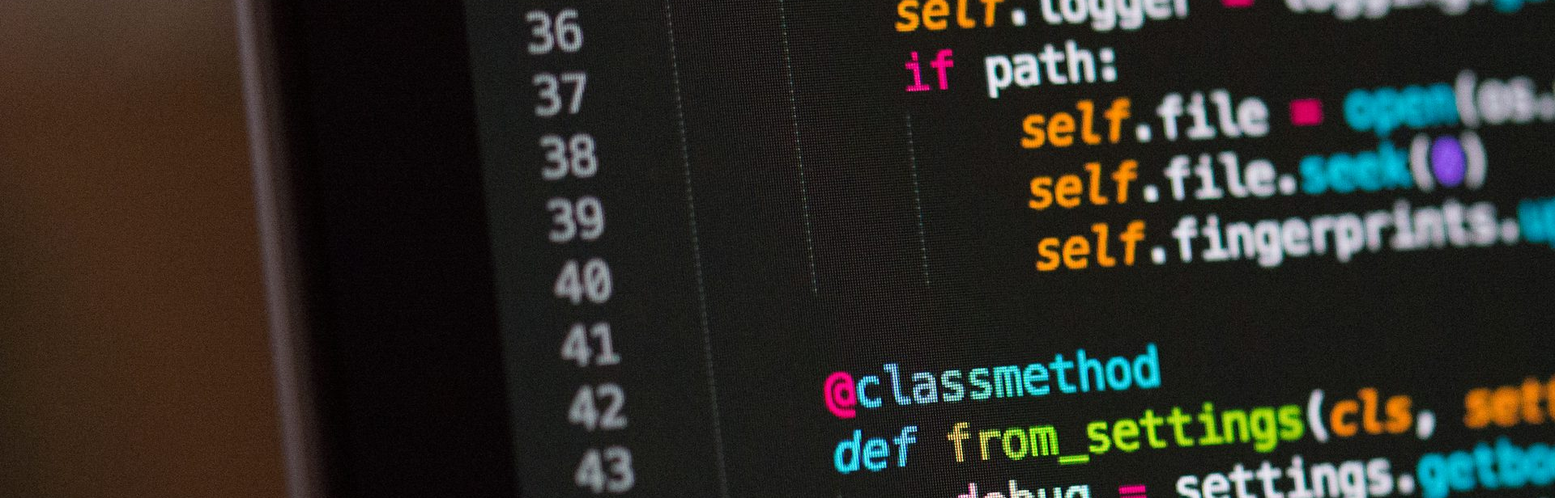
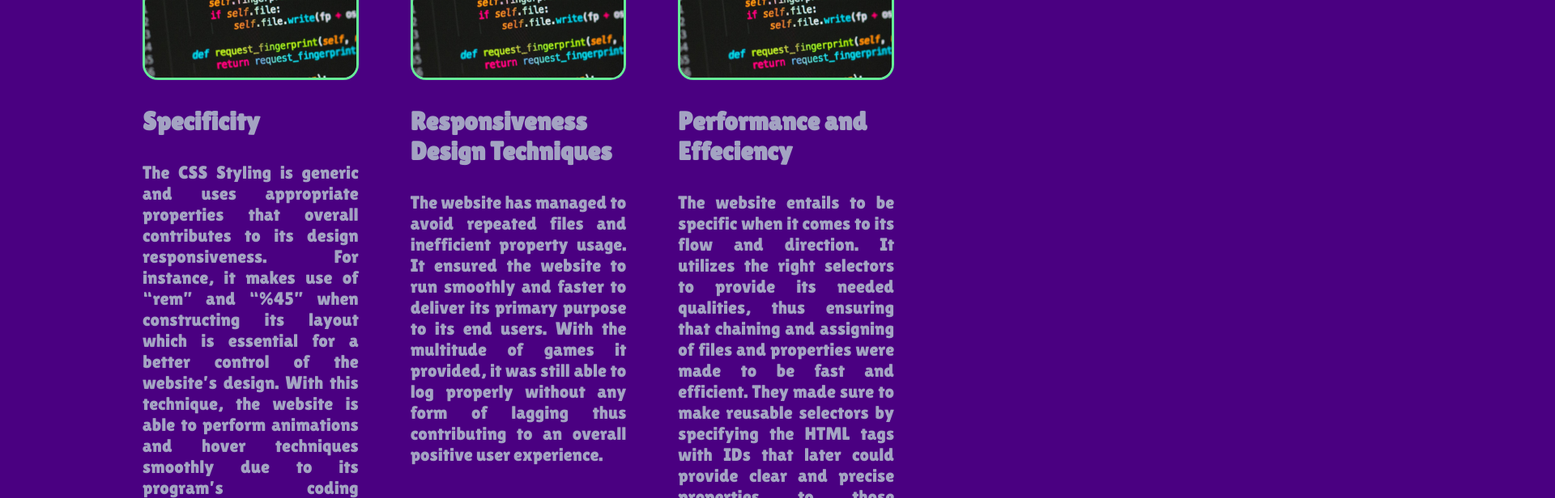
Before and after one commit to DCISM-CIS1202/CIS1202GRP9_Group1, a plain HTML site: page FrivCritique_G1/friv-critique.html in a window 1280 px wide. Shown: the part 3551-4167 px from the top of the page at 81% size, 1920 px wide, since content can reach past the window. Drawn offline with Linux system fonts and the light colour scheme; a web font is replaced by a local one.

Commit message:
fixed lost css

```diff
--- a/FrivCritique_G1/friv-critique.html
+++ b/FrivCritique_G1/friv-critique.html
@@ -66,37 +66,21 @@
             </div>
         </div>
         <p>
-            The overall HTML structure of the website follows conventions usually used in creating websites.
-            Starting with <span class="html-tag-text">&lt;!DOCTYPE html&gt;</span> to inform the browser this
-            is an HTML file. Next, the <span class="html-tag-text">&lt;html&gt;</span> with the <span class="
-            html-tag-text">&lt;head&gt;</span> and <span class="html-tag-text">&lt;body&gt;</span> tags making
-            up the skeleton of the website. The <span class="html-tag-text">&lt;head&gt;</span> section contains
-            information for the document through defining rules the file follows such as the title tag which is
-            what appears on the browser's tab and <span class="html-tag-text">&lt;meta&gt;</span> tags which
-            specifies the character set, provides a description for the site. The <span class="html-tag-text">
-            &lt;head&gt;</span> tag also imports information and assets from other sources to be used by the HTML
-            file. This is done via the various <span class="html-tag-text">&lt;link&gt;</span> and <span class=
-            "html-tag-text">&lt;script&gt;</span> tags which provide links to the sources of assets the site uses
-            or scripts that the site will execute. The <span class="html-tag-text">&lt;body&gt;</span> of the
-            website will be explained in depth in the next section.
+            The overall HTML structure of the website follows conventions usually used in creating websites. Starting with <span class="html-tag-text">&lt;!DOCTYPE html&gt;</span> to inform the browser this is an HTML file. Next, the <span class="html-tag-text">&lt;html&gt;</span>            with the <span class="
+            html-tag-text">&lt;head&gt;</span> and <span class="html-tag-text">&lt;body&gt;</span> tags making up the skeleton of the website. The <span class="html-tag-text">&lt;head&gt;</span> section contains information for the document through defining
+            rules the file follows such as the title tag which is what appears on the browser's tab and <span class="html-tag-text">&lt;meta&gt;</span> tags which specifies the character set, provides a description for the site. The <span class="html-tag-text">
+            &lt;head&gt;</span> tag also imports information and assets from other sources to be used by the HTML file. This is done via the various <span class="html-tag-text">&lt;link&gt;</span> and <span class="html-tag-text">&lt;script&gt;</span>            tags which provide links to the sources of assets the site uses or scripts that the site will execute. The <span class="html-tag-text">&lt;body&gt;</span> of the website will be explained in depth in the next section.
         </p>
         <p>
             The <span class="html-tag-text">&lt;header&gt;</span> is nowhere to be found, instead the <span class="
             html-tag-text">&lt;div class="headerSearchResult"&gt;</span> and the <span class="html-tag-text">&lt;div
-            id="logoContainer"&gt;</span> can be found, featuring the logo and the search button respectively.
-            The footer isn’t stored in a <span class="html-tag-text">&lt;footer&gt;</span> element but a <span
-            class="html-tag-text">&lt;div class="footerSection"&gt;</span>, similar to the missing <span class="
-            html-tag-text">&lt;header&gt;</span>. The footerSection starts off with a spacer to
-            separate the section above it from the footer. Next is a <span class="html-tag-text">&lt;div&gt;</span>
-            for feedback which is currently hidden. Below that is a <span class="html-tag-text">&lt;div
-            class="hueBlock"&gt;</span> used as a spacer to visually differentiate the space above with the <span
-            class="html-tag-text">&lt;div&gt;</span> for "copyright" which contains the copyright information of
-            friv.com. Then another <span class="html-tag-text">&lt;div class="hueBlock"&gt;</span> ends the
-            website. Lastly, numerous scripts and hidden divs are placed at the bottom of the file. Overall the HTML
-            structure mostly follows conventions such as following the basic HTML skeleton, proper nesting, and correct
-            indentation, the website could improve with better use of semantic HTML elements. The inclusion of a proper
-            <span class="html-tag-text">&lt;header&gt;</span> and <span class="html-tag-text">&lt;footer&gt;</span>
-            element would make the website more organized, improving structure and readability.
+            id="logoContainer"&gt;</span> can be found, featuring the logo and the search button respectively. The footer isn’t stored in a <span class="html-tag-text">&lt;footer&gt;</span> element but a <span class="html-tag-text">&lt;div class="footerSection"&gt;</span>,
+            similar to the missing <span class="
+            html-tag-text">&lt;header&gt;</span>. The footerSection starts off with a spacer to separate the section above it from the footer. Next is a <span class="html-tag-text">&lt;div&gt;</span> for feedback which is currently hidden. Below that
+            is a <span class="html-tag-text">&lt;div
+            class="hueBlock"&gt;</span> used as a spacer to visually differentiate the space above with the <span class="html-tag-text">&lt;div&gt;</span> for "copyright" which contains the copyright information of friv.com. Then another <span class="html-tag-text">&lt;div class="hueBlock"&gt;</span>            ends the website. Lastly, numerous scripts and hidden divs are placed at the bottom of the file. Overall the HTML structure mostly follows conventions such as following the basic HTML skeleton, proper nesting, and correct indentation, the
+            website could improve with better use of semantic HTML elements. The inclusion of a proper
+            <span class="html-tag-text">&lt;header&gt;</span> and <span class="html-tag-text">&lt;footer&gt;</span> element would make the website more organized, improving structure and readability.
         </p>
 
 
@@ -109,18 +93,9 @@
             </div>
         </div>
         <p>
-            As for the main content of the website, the Games display, it is entirely stored within <span
-            class="html-tag-text">&lt;main id="gamesBlock"&gt;</span>. Within that section of the website
-            are 296 versions of <span class="html-tag-text">&lt;div class="gameThumbContainer"&gt;</span>
-            which are used to display the main content of the website, friv.com. This allows the user to
-            select which game they would like to select and play. This is done through the elements contained
-            in <span class="html-tag-text">&lt;div class="gameThumbContainer"&gt;</span>, which are: <span
-            class="html-tag-text">&lt;div class="gameThumbShine"&gt;</span> containing a shine style element
-            for the game thumbnail; an <span class="html-tag-text">&lt;img&gt;</span> element of the game's
-            thumbnail within an <span class="html-tag-text">&lt;a&gt;</span> anchor link to direct the user
-            to the game; and <span class="html-tag-text">&lt;div class="gameTitle"&gt;</span> which contains
-            the game's title. Overall, this is an efficient way of showcasing the games the website has to
-            offer, allowing style customizability options that are convenient to use and quick to change.
+            As for the main content of the website, the Games display, it is entirely stored within <span class="html-tag-text">&lt;main id="gamesBlock"&gt;</span>. Within that section of the website are 296 versions of <span class="html-tag-text">&lt;div class="gameThumbContainer"&gt;</span>            which are used to display the main content of the website, friv.com. This allows the user to select which game they would like to select and play. This is done through the elements contained in <span class="html-tag-text">&lt;div class="gameThumbContainer"&gt;</span>,
+            which are: <span class="html-tag-text">&lt;div class="gameThumbShine"&gt;</span> containing a shine style element for the game thumbnail; an <span class="html-tag-text">&lt;img&gt;</span> element of the game's thumbnail within an <span class="html-tag-text">&lt;a&gt;</span>            anchor link to direct the user to the game; and <span class="html-tag-text">&lt;div class="gameTitle"&gt;</span> which contains the game's title. Overall, this is an efficient way of showcasing the games the website has to offer, allowing
+            style customizability options that are convenient to use and quick to change.
         </p>
     </div>
 
@@ -152,6 +127,7 @@
         </div>
     </div>
 
+    <hr>
 
     <!--| USABILITY |-->
 
--- a/FrivCritique_G1/styles.css
+++ b/FrivCritique_G1/styles.css
@@ -35,7 +35,7 @@ body {
     color: #A3A3C2;
 }
 
-.content-home p{
+.content-home p {
     margin-left: 8rem;
     font-size: 22px;
     color: #a3a3c2;
@@ -47,7 +47,7 @@ body {
     border-radius: 15%;
 }
 
-.homeimg img{
+.homeimg img {
     height: 20rem;
     width: 20rem;
 }
@@ -56,18 +56,22 @@ hr {
     border: 4px solid #66EB97;
 }
 
+
 /*HEADER*/
-
 
 .firstpage {
     display: flex;
-    align-items: center; /* Aligns h1 and image vertically */
-    justify-content: space-between; /* Pushes them apart */
-    padding: 5%; /* Add spacing instead of negative margins */
+    align-items: center;
+    /* Aligns h1 and image vertically */
+    justify-content: space-between;
+    /* Pushes them apart */
+    padding: 5%;
+    /* Add spacing instead of negative margins */
 }
 
 h1 {
-    margin: 0; /* Remove unnecessary margins */
+    margin: 0;
+    /* Remove unnecessary margins */
     color: #FFF;
     font-family: Modak;
     font-size: 223px;
@@ -77,20 +81,22 @@ h1 {
 }
 
 .cat {
-    width: 380px; /* Keep image size controlled */
+    width: 380px;
+    /* Keep image size controlled */
     height: auto;
     border-radius: 15%;
 }
 
 .cat img {
     margin-top: -10%;
-    width: 100%; /* Ensures the image fills the .cat container */
+    width: 100%;
+    /* Ensures the image fills the .cat container */
     height: auto;
 }
 
 
+/*  | HTML STRUCTURE |  */
 
-/*  | HTML STRUCTURE |  */
 .html-structure {
     display: flex;
     flex-direction: column;
@@ -113,7 +119,7 @@ h1 {
 
 .html-structure h2 {
     font-family: modak;
-    color:#FFF;
+    color: #FFF;
     font-size: 4.6rem;
     font-weight: 100;
     margin-top: 4rem;
@@ -131,7 +137,8 @@ h1 {
     flex-direction: column;
 }
 
-.main-image-container .row-1, .row-2 {
+.main-image-container .row-1,
+.row-2 {
     display: flex;
     flex-direction: row;
     justify-content: center;
@@ -169,4 +176,57 @@ h1 {
     width: auto;
 }
 
+
 /*  | CSS STYLES |  */
+
+.css-styling {
+    display: flex;
+    flex-direction: column;
+    justify-content: center;
+    align-items: center;
+    margin: 3rem 10rem;
+}
+
+.css-container {
+    display: flex;
+    flex-direction: row;
+    justify-content: center;
+    align-items: stretch;
+    width: 100%;
+    gap: 2rem;
+}
+
+.css-box {
+    display: flex;
+    flex-direction: column;
+    width: 25rem;
+    margin: 1rem;
+}
+
+.css-box img {
+    width: 100%;
+    height: 25rem;
+    border: 0.2rem solid #66EB97;
+    border-radius: 1.2rem;
+    object-fit: cover;
+}
+
+.css-box p {
+    color: #A3A3C2;
+    font-size: 1.4rem;
+    font-family: "Lilita One", serif;
+    text-align: justify;
+    margin-top: 2rem;
+}
+
+.css-styling h1 {
+    font-size: 8rem;
+}
+
+.css-styling h2 {
+    color: #A3A3C2;
+    font-size: 2rem;
+    font-family: "Lilita One", serif;
+    text-align: left;
+    margin-top: 2rem;
+}
```
